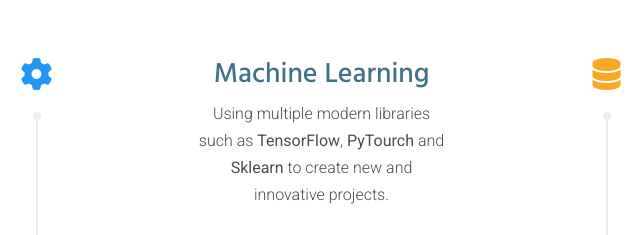
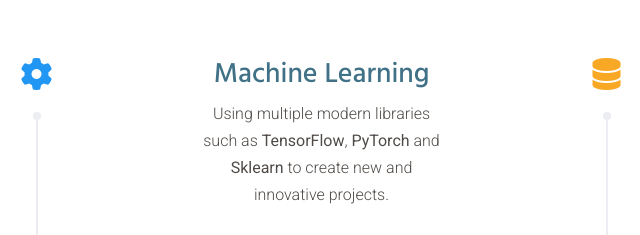
Before and after one commit to NeuralWorksAI/NeuralWorksAI.github.io, a plain HTML site: page index.html in a window 1280 px wide. Shown: the part 1240-1475 px from the top of the page, 176-816 px from the left. Drawn offline with Linux system fonts and the light colour scheme; some packages are replaced by stand-ins of ours; files that its build step writes are made by us from their sources.

Commit message:
Update index.html
Fixed typo :)

```diff
--- a/index.html
+++ b/index.html
@@ -160,7 +160,7 @@
                                 <div class="flow-single">
                                     <div class="desc">
                                         <h3 class="pcolor">Machine Learning</h3>
-                                        <p>Using multiple modern libraries such as <b>TensorFlow</b>, <b>PyTourch</b> and <b>Sklearn</b> to create new and innovative projects.
+                                        <p>Using multiple modern libraries such as <b>TensorFlow</b>, <b>PyTorch</b> and <b>Sklearn</b> to create new and innovative projects.
                                         </p>
                                     </div>
                                     <div class="divider divider-down">
```
